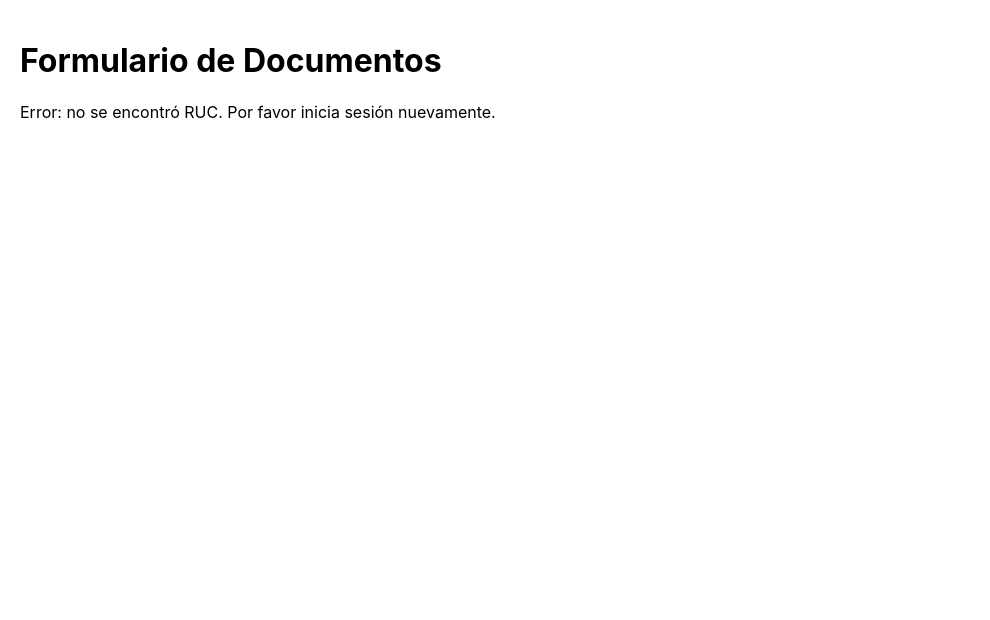
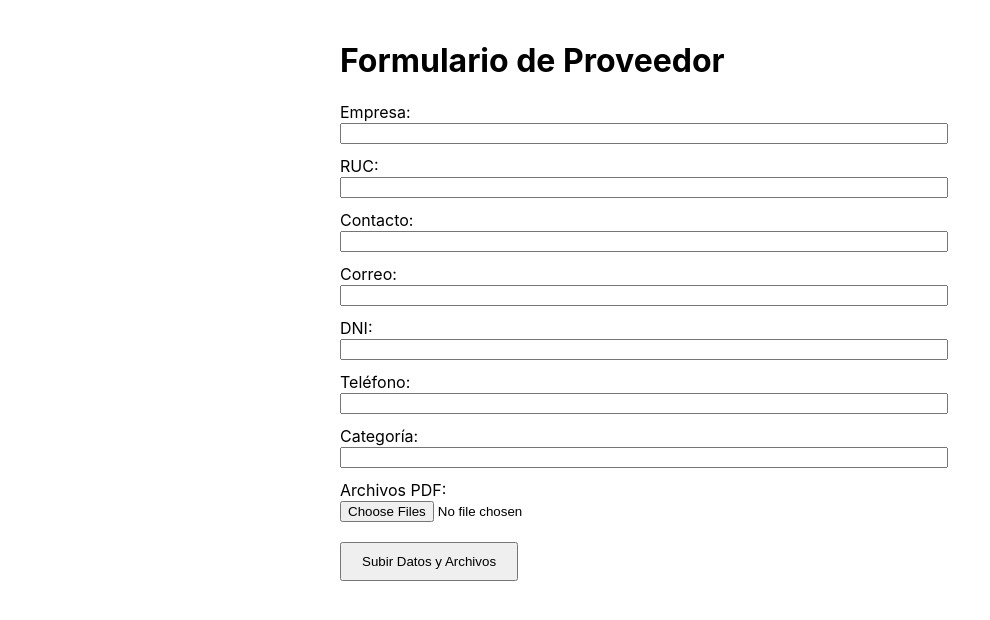
Before and after one commit to jlbv87/registro-proveedores-jlbv87, a React (Create React App) app in the folder frontend/: page /formulario in a window 1280 px wide. Shown: the top 620 px of the page, without its empty margins (0-990 px from the left). Built offline with nearby package versions, Linux system fonts and the light colour scheme.

Commit message:
Reemplaza FormularioProveedor.js con formulario completo

```diff
--- a/frontend/src/pages/FormularioProveedor.js
+++ b/frontend/src/pages/FormularioProveedor.js
@@ -1,72 +1,165 @@
 // frontend/src/pages/FormularioProveedor.js
 
-import React, { useState, useEffect } from 'react';
+import React, { useState } from 'react';
 
 function FormularioProveedor() {
-  const [ruc, setRuc] = useState('');
-  const [archivos, setArchivos] = useState([]);
-  const [mensaje, setMensaje] = useState('');
+  const [empresa, setEmpresa]       = useState('');
+  const [ruc, setRuc]               = useState(localStorage.getItem('ruc') || '');
+  const [contacto, setContacto]     = useState('');
+  const [correo, setCorreo]         = useState('');
+  const [dni, setDni]               = useState('');
+  const [telefono, setTelefono]     = useState('');
+  const [categoria, setCategoria]   = useState('');
+  const [archivos, setArchivos]     = useState([]);
+  const [mensajeError, setMensajeError] = useState('');
 
-  useEffect(() => {
-    const rucGuardado = localStorage.getItem('ruc');
-    if (rucGuardado) {
-      setRuc(rucGuardado);
-    } else {
-      setMensaje('Error: no se encontró RUC. Por favor inicia sesión nuevamente.');
-    }
-  }, []);
-
-  const handleArchivoChange = (e) => {
-    setArchivos(e.target.files);
+  const handleFileChange = (e) => {
+    setArchivos([...e.target.files]);
   };
 
   const handleSubmit = async (e) => {
     e.preventDefault();
+    setMensajeError('');
 
-    if (!ruc || archivos.length === 0) {
-      setMensaje('Por favor completa todos los campos.');
+    // Validaciones básicas
+    if (!empresa || !ruc || !contacto || !correo || !dni || !telefono || !categoria) {
+      setMensajeError('❗ Debes llenar todos los campos');
       return;
     }
 
     const formData = new FormData();
-    for (let i = 0; i < archivos.length; i++) {
-      formData.append('archivos', archivos[i]);
-    }
+    formData.append('empresa', empresa);
     formData.append('ruc', ruc);
+    formData.append('contacto', contacto);
+    formData.append('correo', correo);
+    formData.append('dni', dni);
+    formData.append('telefono', telefono);
+    formData.append('categoria', categoria);
+    archivos.forEach((file) => formData.append('archivos', file));
 
     try {
-      const response = await fetch('https://registro-proveedores-backend.onrender.com/api/proveedores/upload', {
-        method: 'POST',
-        body: formData,
-      });
+      const res = await fetch(
+        `${process.env.REACT_APP_BACKEND_URL}/api/proveedores`,
+        { method: 'POST', body: formData }
+      );
 
-      if (response.ok) {
-        setMensaje('Archivos subidos exitosamente ✅');
-        setArchivos([]);
+      if (res.ok) {
+        alert('Proveedor registrado y archivos subidos ✅');
       } else {
-        setMensaje('Error al subir los archivos ❌');
+        const body = await res.json().catch(() => ({}));
+        setMensajeError(body.message || 'Error al procesar la solicitud ❌');
       }
-    } catch (error) {
-      console.error('Error al subir archivos:', error);
-      setMensaje('Error de conexión ❌');
+    } catch (err) {
+      console.error(err);
+      setMensajeError('Error de conexión ❌');
     }
   };
 
   return (
-    <div style={{ padding: '20px' }}>
-      <h1>Formulario de Documentos</h1>
-      {mensaje && <p>{mensaje}</p>}
-      {ruc && (
-        <form onSubmit={handleSubmit}>
-          <p><strong>RUC:</strong> {ruc}</p>
-          <div>
-            <label>Selecciona tus archivos PDF:</label>
-            <input type="file" onChange={handleArchivoChange} accept="application/pdf" multiple required />
-          </div>
-          <br />
-          <button type="submit">Subir Archivos</button>
-        </form>
+    <div style={{ padding: '20px', maxWidth: 600, margin: 'auto' }}>
+      <h1>Formulario de Proveedor</h1>
+
+      {mensajeError && (
+        <div style={{ color: 'red', marginBottom: 16 }}>
+          {mensajeError}
+        </div>
       )}
+
+      <form onSubmit={handleSubmit}>
+        <div>
+          <label>Empresa:</label><br />
+          <input
+            type="text"
+            value={empresa}
+            onChange={(e) => setEmpresa(e.target.value)}
+            required
+            style={{ width: '100%', marginBottom: 12 }}
+          />
+        </div>
+
+        <div>
+          <label>RUC:</label><br />
+          <input
+            type="text"
+            value={ruc}
+            onChange={(e) => setRuc(e.target.value)}
+            required
+            maxLength="11"
+            style={{ width: '100%', marginBottom: 12 }}
+          />
+        </div>
+
+        <div>
+          <label>Contacto:</label><br />
+          <input
+            type="text"
+            value={contacto}
+            onChange={(e) => setContacto(e.target.value)}
+            required
+            style={{ width: '100%', marginBottom: 12 }}
+          />
+        </div>
+
+        <div>
+          <label>Correo:</label><br />
+          <input
+            type="email"
+            value={correo}
+            onChange={(e) => setCorreo(e.target.value)}
+            required
+            style={{ width: '100%', marginBottom: 12 }}
+          />
+        </div>
+
+        <div>
+          <label>DNI:</label><br />
+          <input
+            type="text"
+            value={dni}
+            onChange={(e) => setDni(e.target.value)}
+            required
+            maxLength="8"
+            style={{ width: '100%', marginBottom: 12 }}
+          />
+        </div>
+
+        <div>
+          <label>Teléfono:</label><br />
+          <input
+            type="tel"
+            value={telefono}
+            onChange={(e) => setTelefono(e.target.value)}
+            required
+            style={{ width: '100%', marginBottom: 12 }}
+          />
+        </div>
+
+        <div>
+          <label>Categoría:</label><br />
+          <input
+            type="text"
+            value={categoria}
+            onChange={(e) => setCategoria(e.target.value)}
+            required
+            style={{ width: '100%', marginBottom: 12 }}
+          />
+        </div>
+
+        <div>
+          <label>Archivos PDF:</label><br />
+          <input
+            type="file"
+            multiple
+            accept="application/pdf"
+            onChange={handleFileChange}
+            style={{ marginBottom: 20 }}
+          />
+        </div>
+
+        <button type="submit" style={{ padding: '10px 20px' }}>
+          Subir Datos y Archivos
+        </button>
+      </form>
     </div>
   );
 }
```
